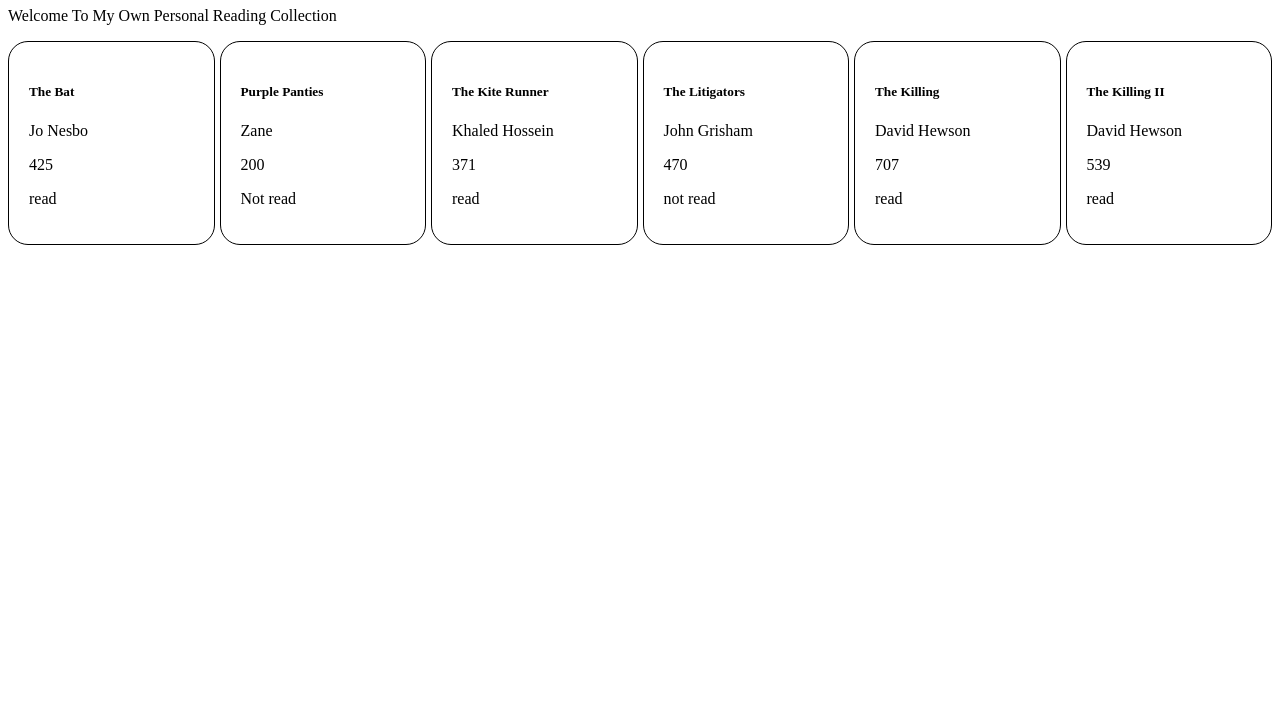
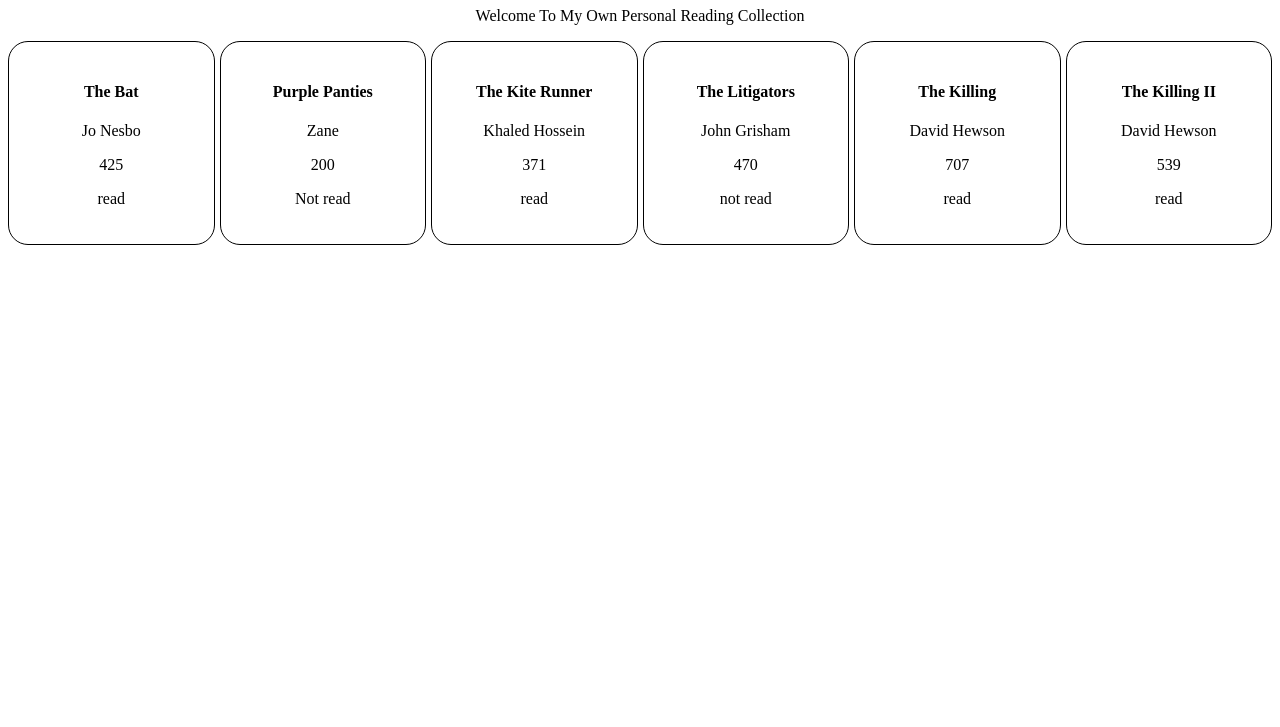
Before and after one commit to vmumbi653/Project-Library, a plain HTML site: page index.html in a window 1280 px wide. Shown: the part 73-800 px from the top of the page. Drawn offline with Linux system fonts and the light colour scheme.

Commit message:
CHANGE POSITIONING OF HEADINGS AND PARAGRAPHS
Change the positioning of the headings and paragraphs to be at the center.

```diff
--- a/javascript.js
+++ b/javascript.js
@@ -73,7 +73,7 @@ const container = document.querySelector('.card-container');
             //creeate a multi-line string called content that containes the HTML Markup for each card layout
         const content = `
             <div class = 'card-body'>
-              <h5>${book.title}</h5>
+              <h4>${book.title}</h4>
               <p>${book.author}</p>
               <p>${book.pages}</p>
               <p>${book.read}</p>
--- a/mystyles.css
+++ b/mystyles.css
@@ -9,3 +9,7 @@
     border: 1px solid black;
     border-radius: 20px;
 }
+
+h1, p, h4 {
+    text-align: center;
+}
```
